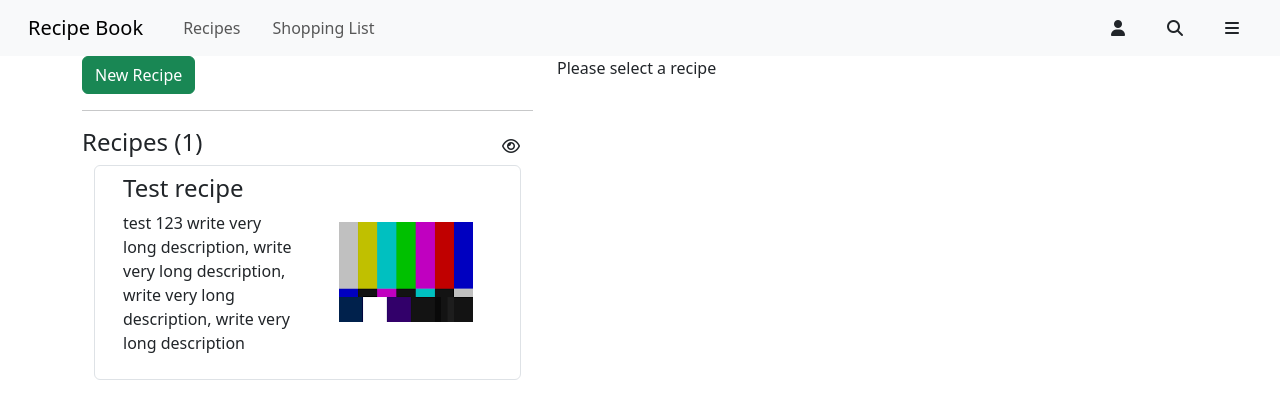
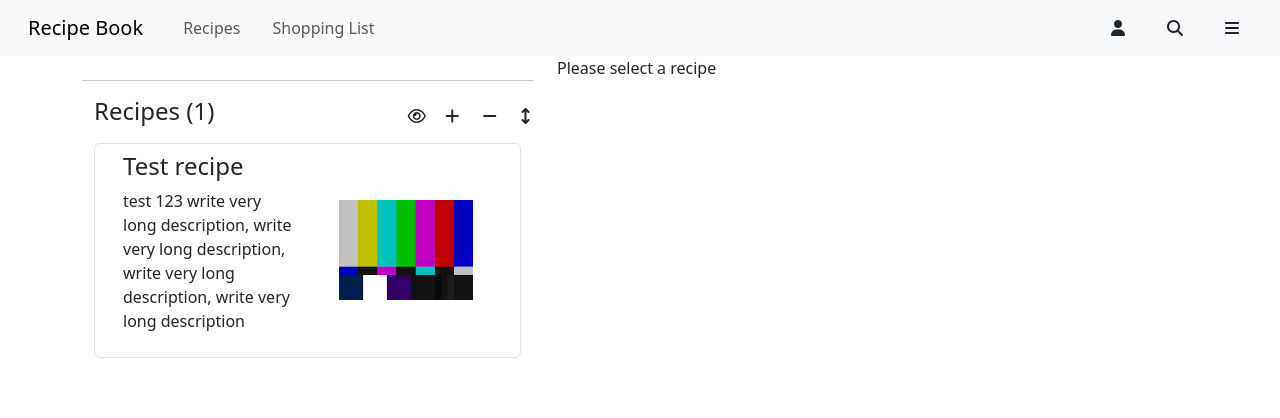
Before and after one commit to henrykhaung/recipe-book, an Angular app: page / in a window 1280 px wide. Shown: the top 418 px of the page. Built offline with nearby package versions, Linux system fonts and the light colour scheme; what src would draw is missing.

Commit message:
added buttons for editing recipes, formatting changes

```diff
--- a/src/app/recipes/recipe-list/recipe-list.component.html
+++ b/src/app/recipes/recipe-list/recipe-list.component.html
@@ -1,13 +1,25 @@
-<div class="row">
-    <div class="col-xs-12">
-        <button class="btn btn-success" (click)="addRecipe()">New Recipe</button>
-    </div>
+<div class="mt-4">
+    <hr>
 </div>
 
-<hr>
-<div class="d-flex justify-content-between align-items-center">
-    <h4>Recipes ({{ recipes.length }})</h4>
-    <button type="button" class="btn" (click)="toggleView()"><i class="fa-regular" [class]="isView ? 'fa-eye' : 'fa-eye-slash'"></i></button>
+<div class="container mb-2">
+    <div class="row">
+        <div class="col-md-8">
+            <h4>Recipes ({{ recipes.length }})</h4>
+        </div>
+        <div class="col-6 col-md-1">
+            <button type="button" class="btn" (click)="toggleView()" ngbTooltip="Toggle View"><i class="fa-regular" [class]="isView ? 'fa-eye' : 'fa-eye-slash'"></i></button>
+        </div>
+        <div class="col-6 col-md-1">
+            <button type="button" class="btn" (click)="addRecipe()" ngbTooltip="Add Recipe"><i class="fa-solid fa-plus"></i></button>
+        </div>
+        <div class="col-6 col-md-1">
+            <button type="button" class="btn" (click)="addRecipe()" ngbTooltip="Delete Recipe"><i class="fa-solid fa-minus"></i></button>
+        </div>
+        <div class="col-6 col-md-1">
+            <button type="button" class="btn" (click)="addRecipe()" ngbTooltip="Reorder Recipes"><i class="fa-solid fa-arrows-up-down"></i></button>
+        </div>
+    </div>
 </div>
 
 <div class="row">
```
